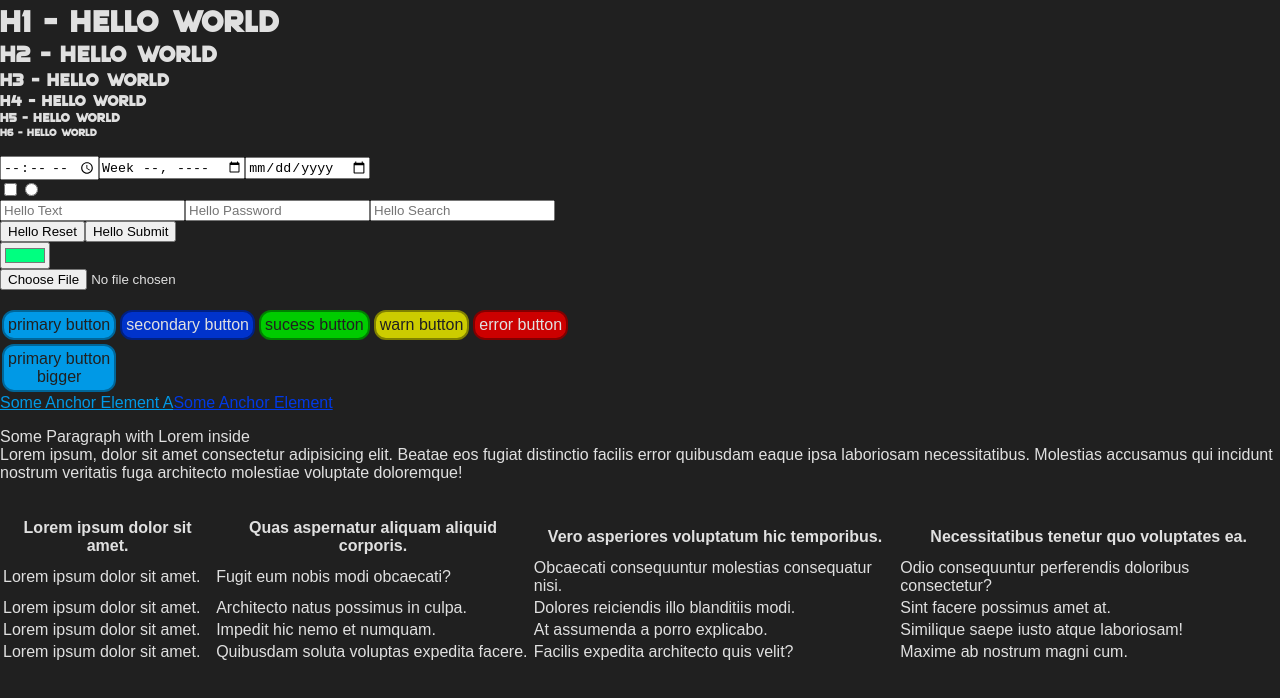
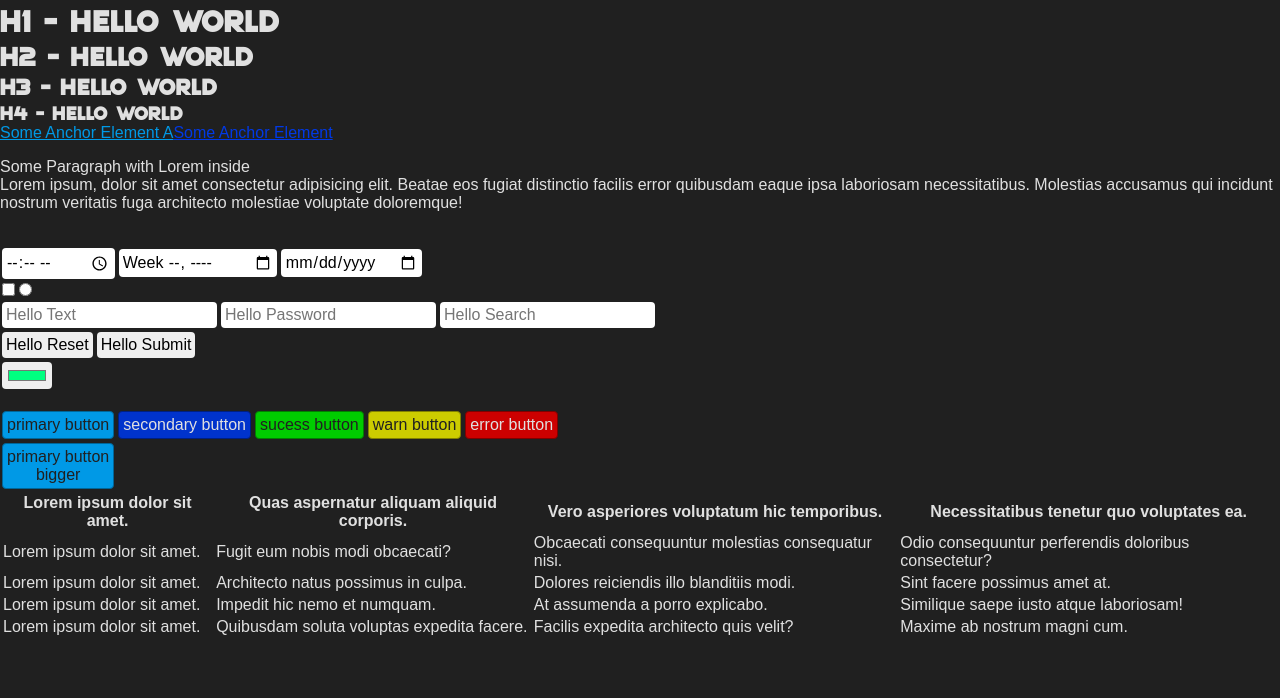
Before and after one commit to TheBoizCoding/HypertearLauncher, a Vue app: page / in a window 1280 px wide. Shown: the top 698 px of the page. Built offline with nearby package versions, Linux system fonts and the light colour scheme.

Commit message:
improved some basic stylings

```diff
--- a/src/assets/scss/base.scss
+++ b/src/assets/scss/base.scss
@@ -6,15 +6,39 @@ html, body {
 }
 body {
     position: relative;
+    font-size: 1rem;
     font-family: $font-main;
     background-color: $color-background-primary;
     color: $color-text;
     overflow: hidden;
 }
-h1, h2, h3, h4, h5, h6 {
+%h {
     font-family: $font-styled;
     font-weight: normal;
     margin: 0;
+}
+h1 {
+    @extend %h;
+    font-size: 2rem;
+}
+h2 {
+    @extend %h;
+
+    font-size: 1.75rem;
+}
+h3 {
+    @extend %h;
+
+    font-size: 1.5rem;
+}
+h4 {
+    @extend %h;
+    font-size: 1.25rem;
+
+}
+a, p {
+    font-size: 1rem;
+    font-family: $font-main;
 }
 a {
     color: $color-text-primary;
@@ -34,15 +58,21 @@ a {
         }
     }
 }
-button {
+
+%input {
     font-family: $font-main;
     font-size: 1rem;
+    margin: 0.125em;
     padding: 0.25rem;
-    margin: 0.125em;
+    border-radius: 0.25rem;
+    border: none;
+}
+
+button {
+    @extend %input;
     background-color: $color-button-primary;
     color: $color-button-text-primary;
-    border-radius: 0.75em;
-    border: solid $color-button-border-primary 0.125rem;
+    border: solid $color-button-border-primary 1px;
     &:hover {
         background-color: $color-button-primary-hover;
         color: $color-button-text-primary-hover;
@@ -109,3 +139,6 @@ button {
         }
     }
 }
+input {
+    @extend %input;
+}
--- a/src/components/HelloWorld.vue
+++ b/src/components/HelloWorld.vue
@@ -14,8 +14,11 @@ export default defineComponent({
   <h2>H2 - Hello World</h2>
   <h3>H3 - Hello World</h3>
   <h4>H4 - Hello World</h4>
-  <h5>H5 - Hello World</h5>
-  <h6>H6 - Hello World</h6>
+  <a href="">Some Anchor Element A</a>
+  <a href="" class="secondary">Some Anchor Element</a>
+
+  <p>Some Paragraph with Lorem inside<br>Lorem ipsum, dolor sit amet consectetur adipisicing elit. Beatae eos fugiat distinctio facilis error quibusdam eaque ipsa laboriosam necessitatibus. Molestias accusamus qui incidunt nostrum veritatis fuga architecto molestiae voluptate doloremque!</p>
+
 
   <br>
   <input type="time" name="Hello Time" id="">
@@ -34,8 +37,6 @@ export default defineComponent({
   <br>
   <input type="color" value="#00ff80" name="Hello Color" id="">
   <br>
-  <input type="file" name="Hello File" id="">
-  <br>
   <br>
 
   <button class="primary">primary button</button>
@@ -45,11 +46,6 @@ export default defineComponent({
   <button class="error">error button</button>
   <br>
   <button class="primary">primary button <br> bigger</button>
-  <br>
-  <a href="">Some Anchor Element A</a>
-  <a href="" class="secondary">Some Anchor Element</a>
-
-  <p>Some Paragraph with Lorem inside<br>Lorem ipsum, dolor sit amet consectetur adipisicing elit. Beatae eos fugiat distinctio facilis error quibusdam eaque ipsa laboriosam necessitatibus. Molestias accusamus qui incidunt nostrum veritatis fuga architecto molestiae voluptate doloremque!</p>
   <br>
   <table>
     <thead>
```
